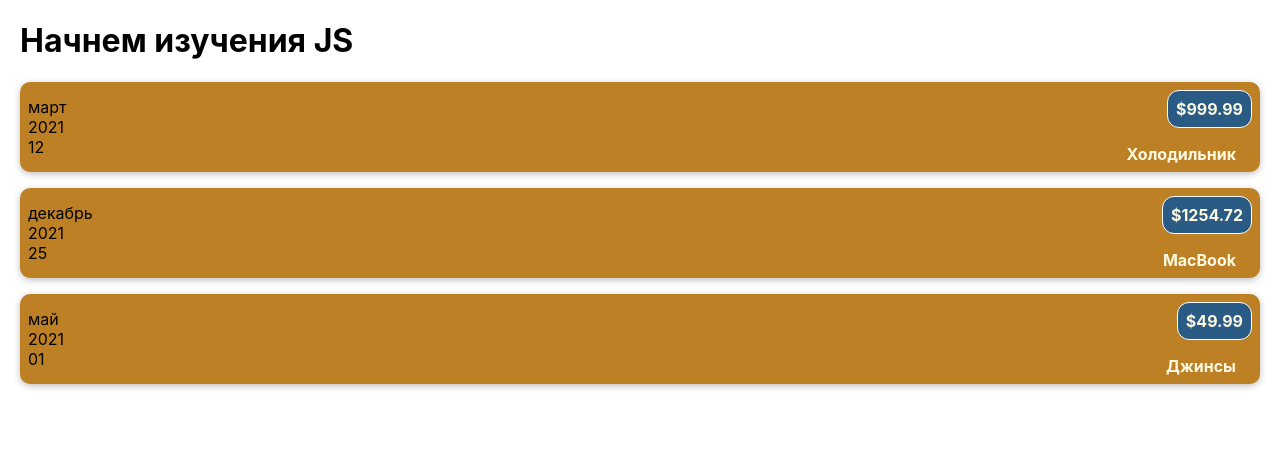
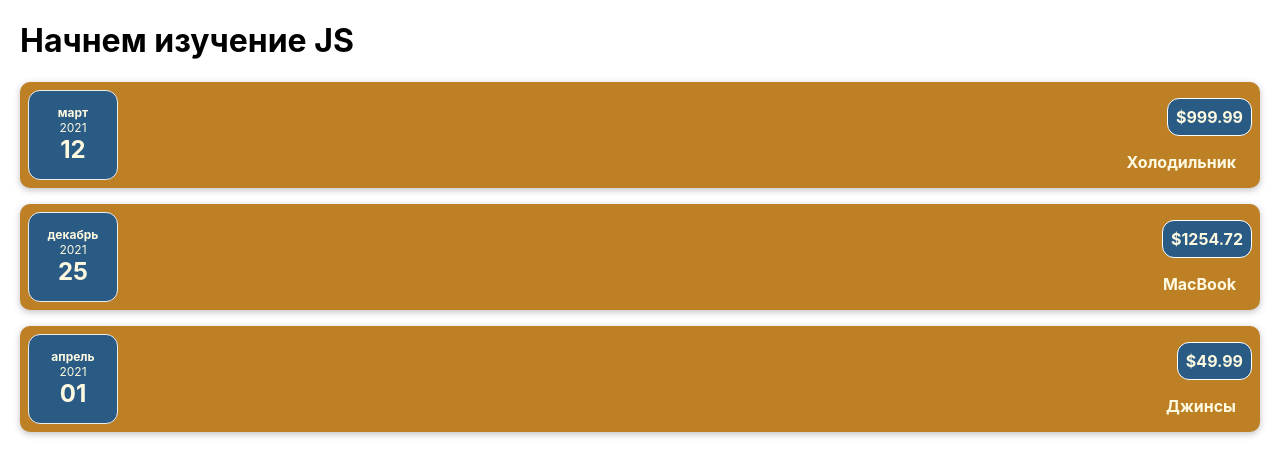
Before and after one commit to Anton-Osip/Cost-Accounting, a JavaScript app: page / in a window 1280 px wide. Shown: the top 476 px of the page. Built offline with nearby package versions, Linux system fonts and the light colour scheme.

Commit message:
23- Разделение Компонента на Несколько Компонентов

```diff
--- a/src/App.js
+++ b/src/App.js
@@ -4,12 +4,12 @@ function App() {
 	const costs = [
 		{ date: new Date(2021, 2, 12), description: 'Холодильник', amount: 999.99 },
 		{ date: new Date(2021, 11, 25), description: 'MacBook', amount: 1254.72 },
-		{ date: new Date(2021, 4, 1), description: 'Джинсы', amount: 49.99 },
+		{ date: new Date(2021, 3, 1), description: 'Джинсы', amount: 49.99 },
 	]
 
 	return (
 		<div>
-			<h1>Начнем изучения JS</h1>
+			<h1>Начнем изучение JS</h1>
 			<CostItem date={costs[0].date} description={costs[0].description} amount={costs[0].amount} />
 			<CostItem date={costs[1].date} description={costs[1].description} amount={costs[1].amount} />
 			<CostItem date={costs[2].date} description={costs[2].description} amount={costs[2].amount} />
--- /dev/null
+++ b/src/components/CostDate.css
@@ -0,0 +1,26 @@
+.cost-date {
+	display: flex;
+	flex-direction: column;
+	width: 5.5rem;
+	height: 5.5rem;
+	border: 1px solid #ececec;
+	background-color: #2a5b84;
+	color: #fefae1;
+	border-radius: 12px;
+	align-items: center;
+	justify-content: center;
+}
+
+.cost-date__month {
+	font-size: 0.75rem;
+	font-weight: bold;
+}
+
+.cost-date__year {
+	font-size: 0.75rem;
+}
+
+.cost-date__day {
+	font-size: 1.5rem;
+	font-weight: bold;
+}
--- /dev/null
+++ b/src/components/CostDate.js
@@ -0,0 +1,16 @@
+import './CostDate.css'
+
+function CostDate(props) {
+	const month = props.date.toLocaleString('ru-RU', { month: 'long' })
+	const year = props.date.getFullYear()
+	const day = props.date.toLocaleString('ru-RU', { day: '2-digit' })
+
+	return (
+		<div className='cost-date'>
+			<div className='cost-date__month'>{month}</div>
+			<div className='cost-date__year'>{year}</div>
+			<div className='cost-date__day'>{day}</div>
+		</div>
+	)
+}
+export default CostDate
--- a/src/components/CostItem.js
+++ b/src/components/CostItem.js
@@ -1,17 +1,10 @@
+import CostDate from './CostDate'
 import './CostItem.css'
 
 function CostItem(props) {
-	const month = props.date.toLocaleString('ru-RU', { month: 'long' })
-	const year = props.date.getFullYear()
-	const day = props.date.toLocaleString('ru-RU', { day: '2-digit' })
-
 	return (
 		<div className='cost-item'>
-			<div>
-				<div>{month}</div>
-				<div>{year}</div>
-				<div>{day}</div>
-			</div>
+			<CostDate date={props.date}/>
 			<div className='cost-item__description'>
 				<h2>{props.description}</h2>
 				<div className='cost-item__price'>${props.amount}</div>
```
